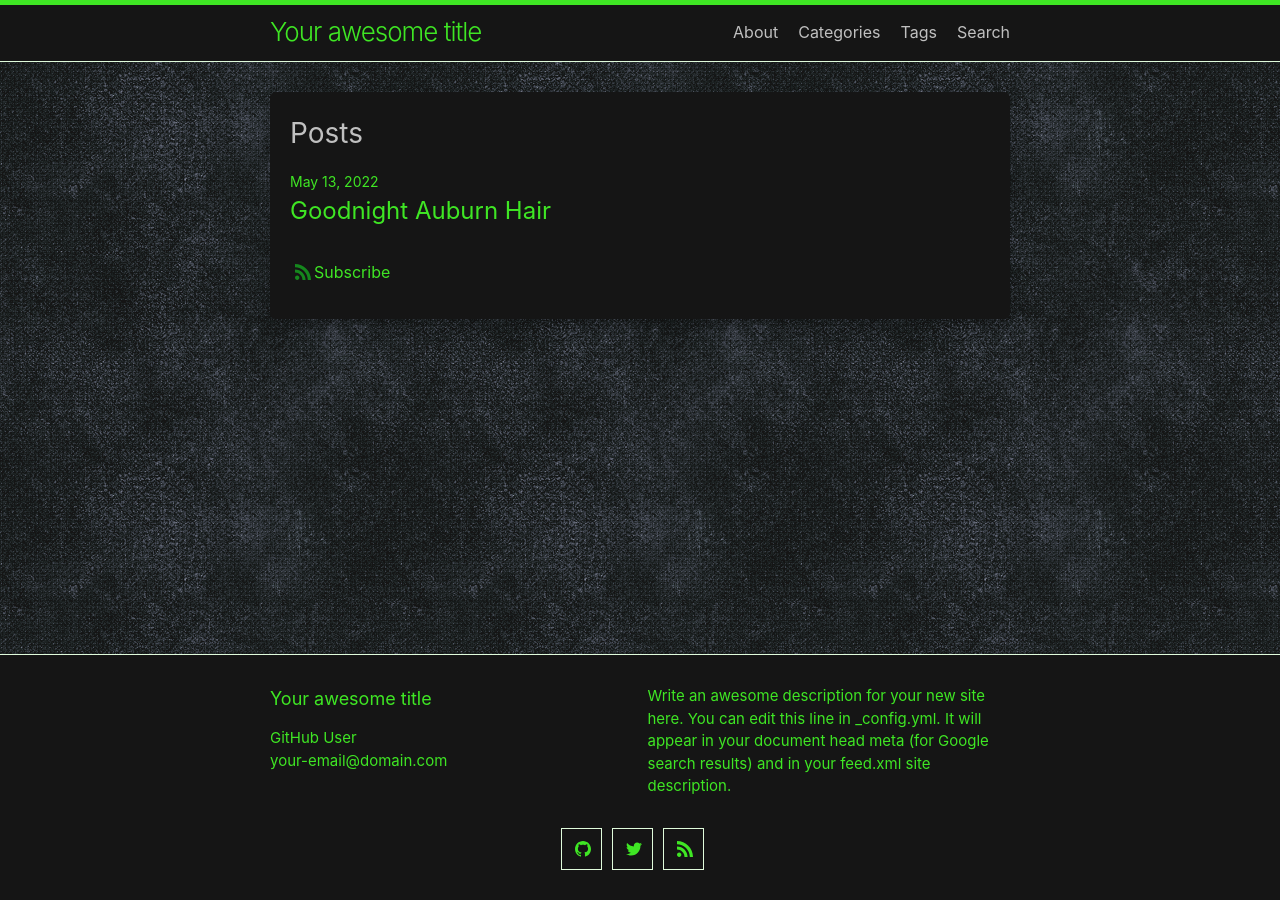
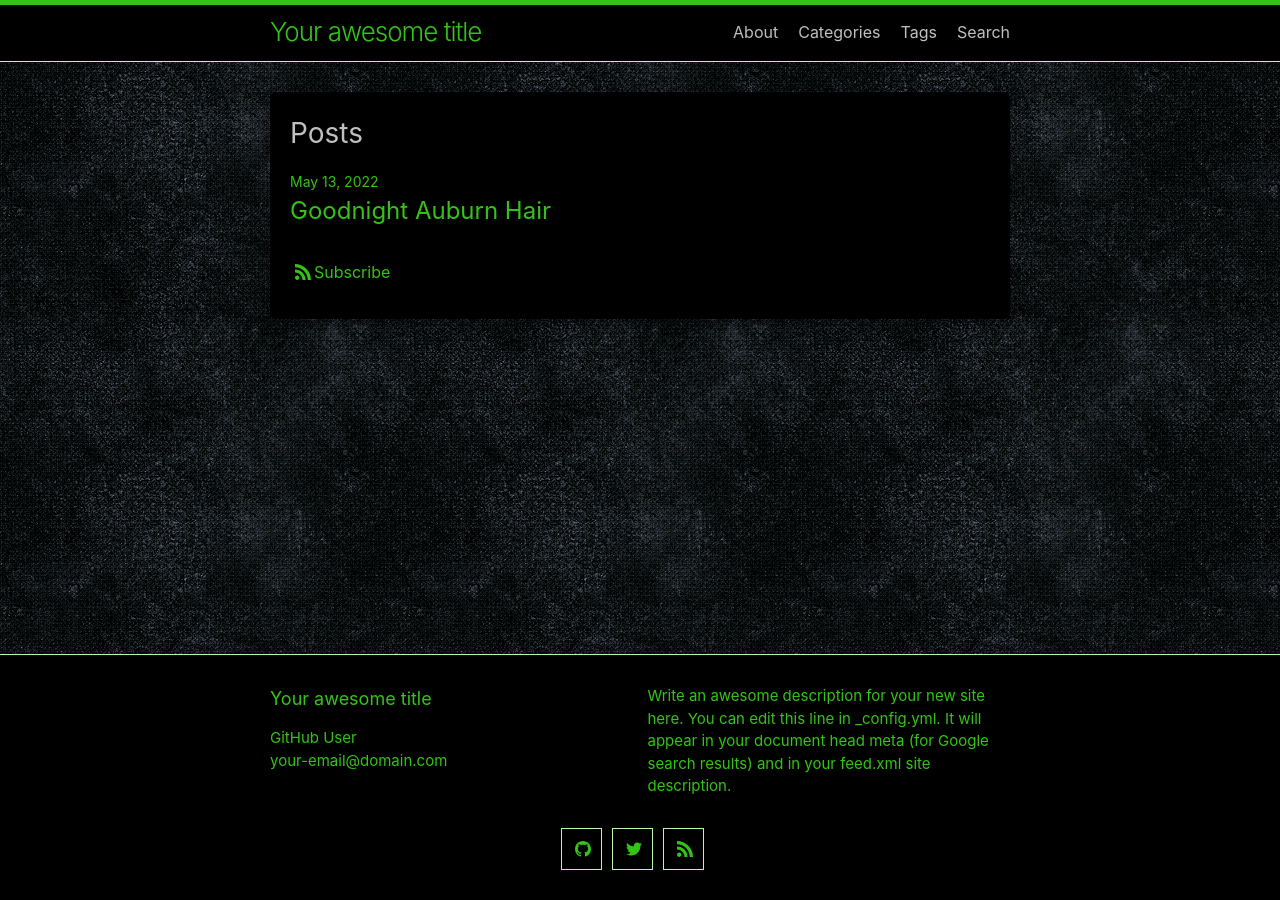
Before and after one commit to LWFlouisa/MesNeoNapoleonicaHistoires, a Jekyll site: the page built from index.md, in a window 1280 px wide. Built offline with Jekyll 4.4.1, drawn with Linux system fonts in a browser that asks for light colours.

Commit message:
Update minima.scss

```diff
--- a/_sass/minima.scss
+++ b/_sass/minima.scss
@@ -11,13 +11,13 @@ $base-line-height: 1.5 !default;
 $spacing-unit:     30px !default;
 
 $text-color:       silver !default;
-$background-color: #151515 !default;
-$brand-color:      #3Fe624 !default; // Twitter Blue
+$background-color: #000000 !default;
+$brand-color:      #34C316 !default; // Twitter Blue
 
-$grey-color:       #3FE624 !default;
+$grey-color:       #34C316 !default;
 $grey-color-light: lighten($grey-color, 40%) !default;
 $grey-color-dark:  darken($grey-color, 25%) !default;
-$orange-color:     #15871D !default;
+$orange-color:     #34C316 !default;
 $table-text-align: left !default;
 
 // Width of the content area
```
